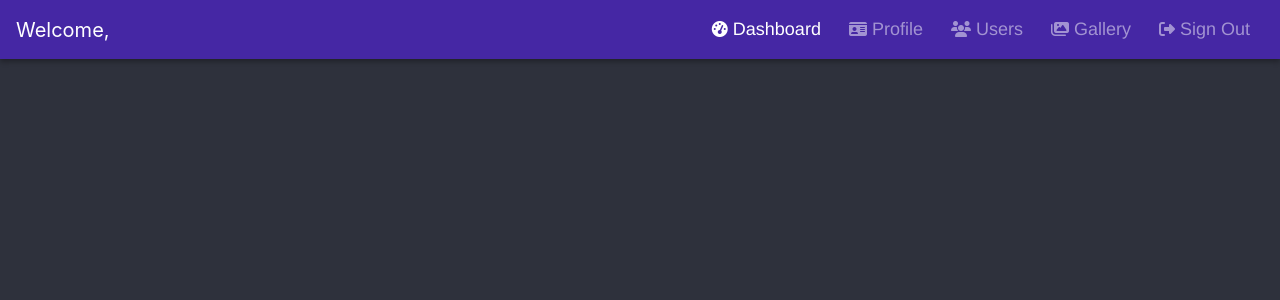
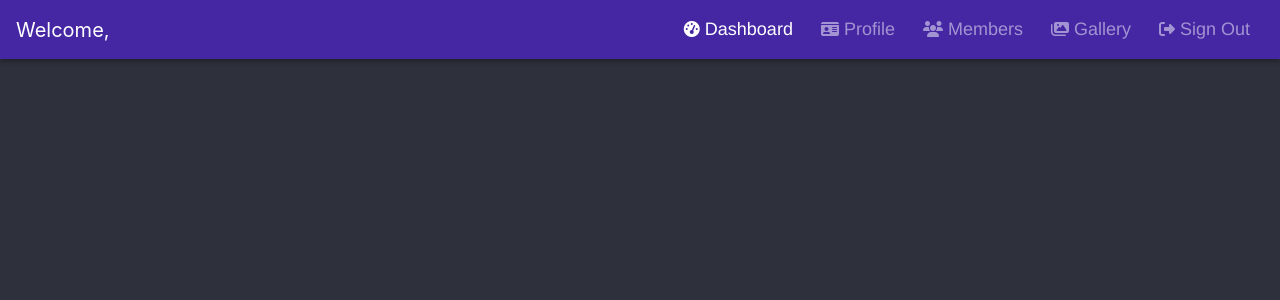
Before and after one commit to AriqF/MoKarya, a PHP site: page /Mokarya/User_Regist/dashboard_admin.php in a window 1280 px wide. Shown: the top 300 px of the page. Run offline with PHP 8.4, Linux system fonts and the light colour scheme; some libraries are stand-ins or nearby versions.

Commit message:
Update dashboard_admin.php

```diff
--- a/User_Regist/dashboard_admin.php
+++ b/User_Regist/dashboard_admin.php
@@ -50,7 +50,7 @@
                     <a class="nav-link" href="User_Regist/profile_admin.php"><i class="fas fa-id-card"></i> Profile</a>
                 </li>
                 <li class="nav-item">
-                    <a class="nav-link" href="User_Regist/users_admin.php"><i class="fas fa-users"></i> Users</a>
+                    <a class="nav-link" href="User_Regist/users_admin.php"><i class="fas fa-users"></i> Members</a>
                 </li>
                 <li class="nav-item">
                     <a class="nav-link" href="User_Regist/gallery_admin.php"><i class="fas fa-images"></i> Gallery</a>
```
